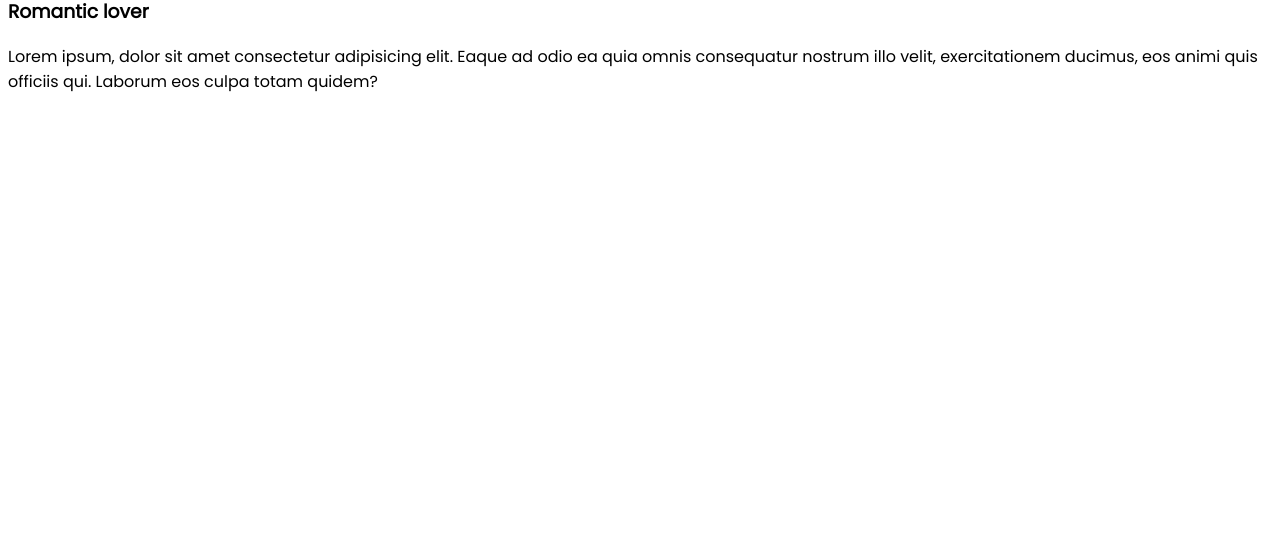
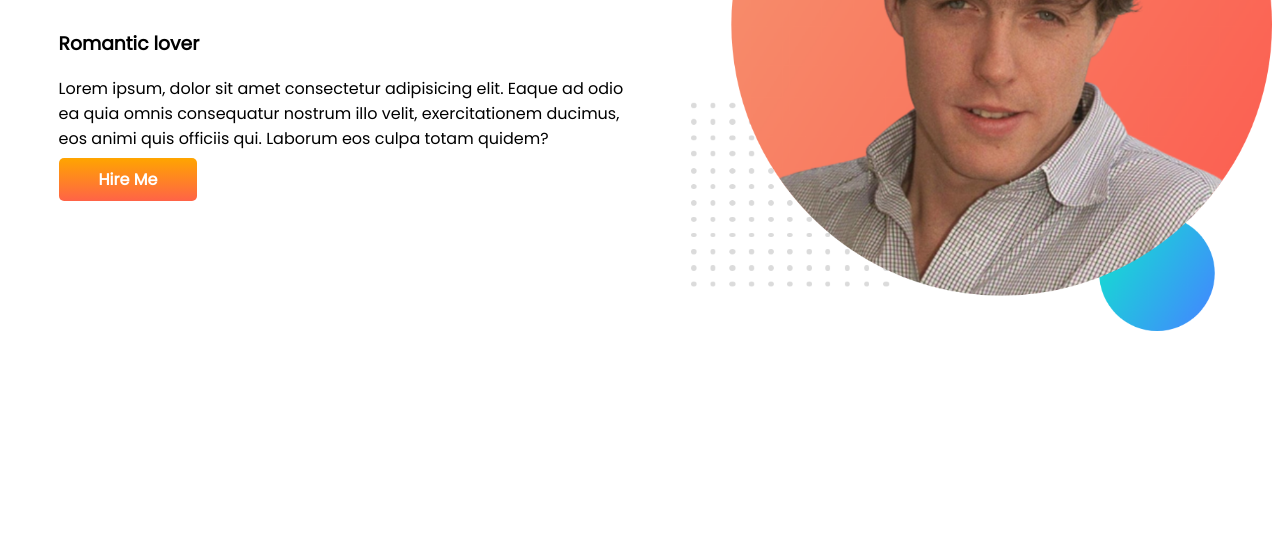
Before and after one commit to EmoTab/developer-portfolio1, a plain HTML site: page index.html in a window 1280 px wide. Shown: the part 254-800 px from the top of the page. Drawn offline with Linux system fonts and the light colour scheme.

Commit message:
used section and div and some css to sort objects side by side using display flex

```diff
--- a/index.html
+++ b/index.html
@@ -11,9 +11,19 @@
  <link rel="stylesheet" href="style.css">
 </head>
 <body>
- <h1>Welcome To</h1>
- <h1><span class="orange-color">Huge Grant</span> World</h1>
- <h3>Romantic lover</h3>
- <p>Lorem ipsum, dolor sit amet consectetur adipisicing elit. Eaque ad odio ea quia omnis consequatur nostrum illo velit, exercitationem ducimus, eos animi quis officiis qui. Laborum eos culpa totam quidem?</p>
+ <section>
+   <div class="half-width">
+    <h1>Welcome To</h1>
+    <h1><span class="orange-color">Huge Grant</span> World</h1>
+    <h3>Romantic lover</h3>
+    <p>Lorem ipsum, dolor sit amet consectetur adipisicing elit. Eaque ad odio ea quia omnis consequatur nostrum illo
+     velit,
+     exercitationem ducimus, eos animi quis officiis qui. Laborum eos culpa totam quidem?</p>
+     <a class="link-button" target="_blank" href="https://www.linkedin.com/company/programminghero?original_referer=">Hire Me</a>
+   </div>
+   <div class="half-width">
+    <img src="images/my-bg-huge-grant.png" alt="Huge Grant">
+   </div>
+ </section>
 </body>
 </html>
--- a/style.css
+++ b/style.css
@@ -7,3 +7,21 @@ h1{
 .orange-color{
  color: orange;
 }
+section{
+ display: -webkit-flex;
+}
+.half-width{
+ width: 50%;
+ padding-left: 4%;
+}
+.half-width img{
+ width: 100%;
+}
+.link-button{
+ text-decoration: none;
+ background-image: linear-gradient(orange, tomato);
+ color: white;
+ font-weight: 700;
+ padding: 10px 40px;
+ border-radius: 5px;
+}
```
